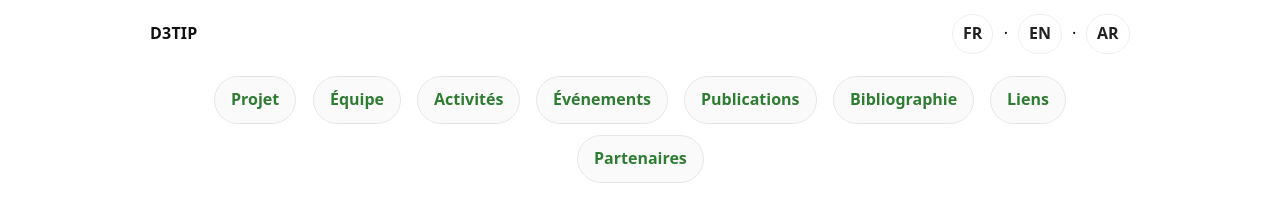
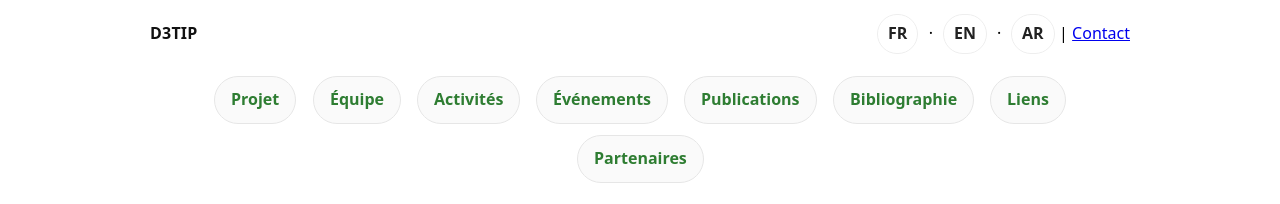
Before and after one commit to d3tip-phc-utique/d3tip-phc-utique.github.io, a Jekyll site: the page built from fr/index.md, in a window 1280 px wide. Shown: the top 204 px of the page. Built offline with Jekyll 4.4.1, drawn with Linux system fonts in a browser that asks for light colours.

Commit message:
Update nav.html

```diff
--- a/_includes/nav.html
+++ b/_includes/nav.html
@@ -1,18 +1,26 @@
 <header class="topbar">
   <div class="container navwrap">
-    <a class="brand" href="{{ '/fr/' | relative_url }}">{{ site.title }}</a>
+  <a class="brand" href="{{ '/fr/' | relative_url }}">{{ site.title }}</a>
+
+  <div class="topbar-right">
     {% include lang-switch.html %}
+    <span class="topbar-sep">|</span>
+    <a class="topbar-contact"
+       href="{% if page.lang == 'en' %}{{ '/en/contact/' | relative_url }}{% elsif page.lang == 'ar' %}{{ '/ar/contact/' | relative_url }}{% else %}{{ '/fr/contact/' | relative_url }}{% endif %}">
+      {% if page.lang == 'ar' %}اتصل بنا{% else %}Contact{% endif %}
+    </a>
   </div>
+</div>
 
   <nav class="main-menu container" aria-label="Menu principal">
     {%- assign page_paths = site.header_pages -%}
     {%- for path in page_paths -%}
       {%- assign my_page = site.pages | where: "path", path | first -%}
-      {%- if my_page.title -%}
-        <a class="menu-link" href="{{ my_page.url | relative_url }}">
-          {{ my_page.title | escape }}
-        </a>
-      {%- endif -%}
+     {%- if my_page.title and my_page.permalink != "/fr/contact/" and my_page.permalink != "/en/contact/" and my_page.permalink != "/ar/contact/" -%}
+      <a class="menu-link" href="{{ my_page.url | relative_url }}">
+        {{ my_page.title | escape }}
+      </a>
+    {%- endif -%}
     {%- endfor -%}
   </nav>
 </header>
```
